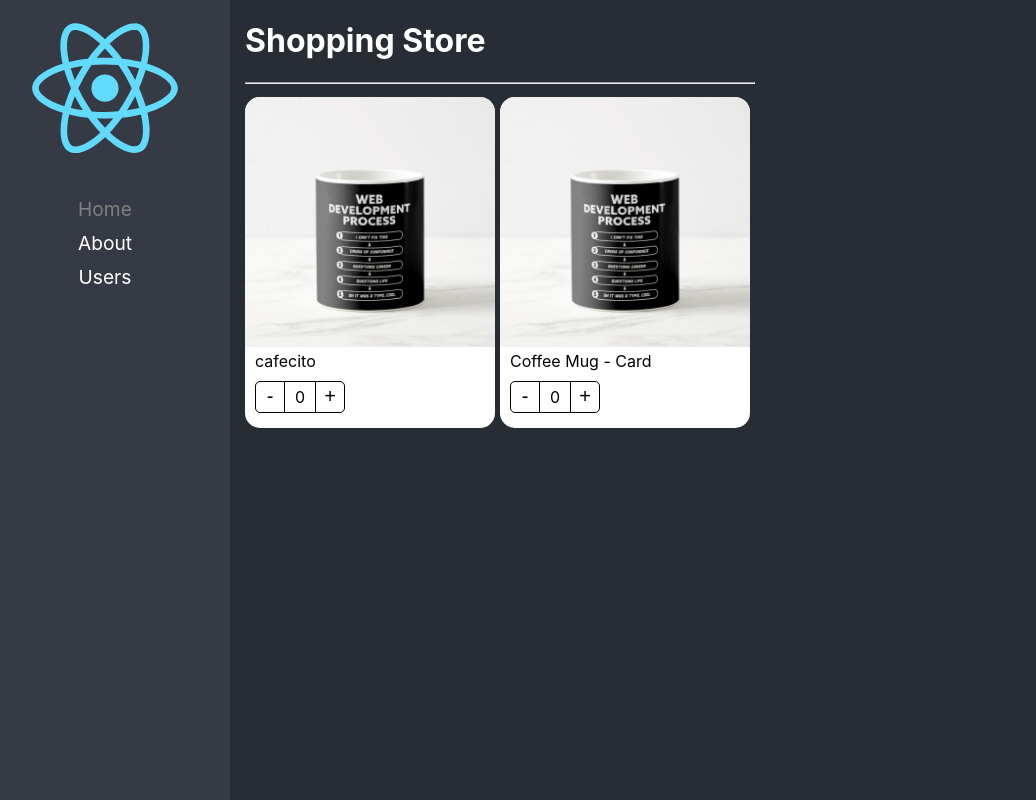
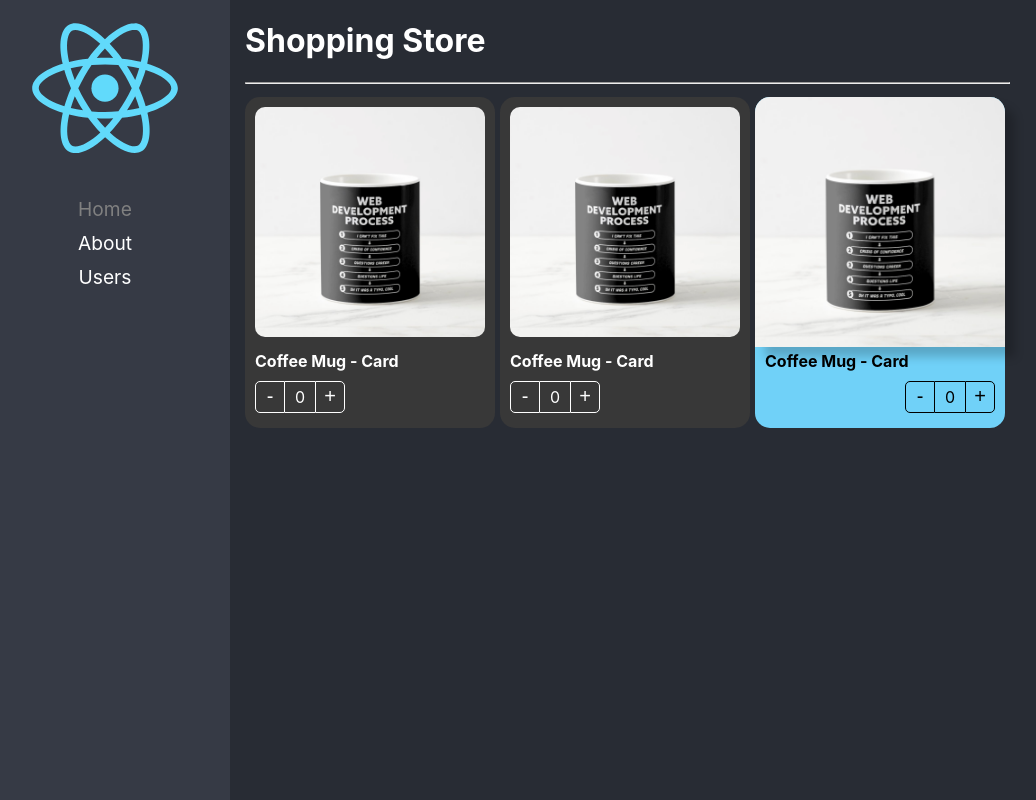
Before and after one commit to tomychi/react-app-tsx, a React (Create React App) app: page /lazy1 in a window 1280 px wide. Shown: the whole page, without its empty margins (20-1056 px from the left). Built offline with nearby package versions, Linux system fonts and the light colour scheme.

Commit message:
Component Extend Styles - listo

```diff
--- a/src/02-component-patterns/components/ProductButtons.tsx
+++ b/src/02-component-patterns/components/ProductButtons.tsx
@@ -2,13 +2,21 @@
 import { ProductContext } from "./ProductCard";
 import styles from '../styles/styles.module.css';
 
-export const  ProductButtons = () => {
+export interface Props {
+    className?: string;
+    style?: React.CSSProperties;
+}
+
+export const  ProductButtons = ({className, style }: Props) => {
 
     // extraemos la informacion del contexto
     const {increaseBy, counter} = useContext(ProductContext);
 
     return (
-        <div className={ styles.buttonsContainer }>
+        <div
+            className={ `${styles.buttonsContainer} ${className}` }
+            style={style}
+        >
 
             <button
                 className={ styles.buttonMinus }
--- a/src/02-component-patterns/components/ProductCard.tsx
+++ b/src/02-component-patterns/components/ProductCard.tsx
@@ -1,10 +1,7 @@
 import { createContext } from 'react';
 
 import { useProduct } from '../hooks/useProducts';
-import {
-    ProductContextProps,
-    ProductCardProps,
-} from '../interfaces/interfaces';
+import { ProductContextProps, Product } from '../interfaces/interfaces';
 
 import styles from '../styles/styles.module.css';
 
@@ -13,7 +10,15 @@
 // extraemos el provider; proveedor de informacion
 const { Provider } = ProductContext;
 
-export const ProductCard = ({ children, product }: ProductCardProps) => {
+// por si recibo mas de una propiedad
+export interface Props {
+    product: Product;
+    children?: React.ReactElement | React.ReactElement[]; // si envio varios hijos
+    className?: string;
+    style?: React.CSSProperties;
+}
+
+export const ProductCard = ({ children, product, className, style }: Props) => {
     const { counter, increaseBy } = useProduct();
 
     return (
@@ -24,7 +29,12 @@
                 increaseBy,
             }}
         >
-            <div className={styles.productCard}>{children}</div>
+            <div
+                className={`${styles.productCard} ${className}`}
+                style={style}
+            >
+                {children}
+            </div>
         </Provider>
     );
 };
--- a/src/02-component-patterns/components/ProductImage.tsx
+++ b/src/02-component-patterns/components/ProductImage.tsx
@@ -5,8 +5,14 @@
 import styles from '../styles/styles.module.css';
 import noImage from '../assets/no-image.jpg';
 
+export interface Props {
+    className?: string;
+    img?: string;
+    style?: React.CSSProperties;
+}
 
-export const ProductImage = ({img = ''}) => {
+
+export const ProductImage = ({img = '', className, style}: Props ) => {
 
     const { product } = useContext(ProductContext);
     let imgToShow: string;
@@ -21,7 +27,8 @@
 
     return (
         <img
-            className={ styles.productImg }
+            className={ `${styles.productImg} ${className}` }
+            style={style}
             // si viene la imagen la muestro, sino la imagen por defecto
             src={ imgToShow }
             alt="Product images"
--- a/src/02-component-patterns/components/ProductTitle.jsx
+++ b/src/02-component-patterns/components/ProductTitle.tsx
@@ -3,12 +3,24 @@
 
 import styles from '../styles/styles.module.css';
 
+
+export interface Props {
+    className?: string
+    title?: string,
+    style?: React.CSSProperties;
+}
+
+
 // le digo que el title es obligatorio
-export const ProductTitle = ({ title }: { title?: string }) => {
+export const ProductTitle = ({ title, className, style }: Props) => {
     const { product } = useContext(ProductContext);
 
     return (
-        <span className={styles.productDescription}>
+        <span
+            className={`${styles.productDescription} ${className}`}
+            style={style}
+
+        >
             {title ? title : product.title}
         </span>
     );
--- a/src/02-component-patterns/pages/ShoppingPage.tsx
+++ b/src/02-component-patterns/pages/ShoppingPage.tsx
@@ -4,6 +4,9 @@
     ProductTitle,
     ProductButtons,
 } from '../components';
+
+import '../styles/custom-styles.css';
+
 
 // ejemplo de producto
 const product = {
@@ -26,19 +29,39 @@
                 }}
             >
                 {/* dos formas de hacerlo */}
-                <ProductCard product={product}>
-                    <ProductCard.Image />
-                    <ProductCard.Title title={'cafecito'} />
-                    <ProductCard.Buttons />
+                <ProductCard
+                    product={product}
+                    className="bg-dark text-white"
+                >
+                    <ProductCard.Image className="custom-image"/>
+                    <ProductCard.Title className="text-bold"/>
+                    <ProductCard.Buttons className='custom-buttons'/>
                 </ProductCard>
 
                 {/* *****************************  */}
 
-                <ProductCard product={product}>
-                    {/* asegurarse que recibe hijos */}
-                    <ProductImage />
-                    <ProductTitle />
-                    <ProductButtons />
+                <ProductCard
+                    product={product}
+                    className="bg-dark text-white"
+                >
+                    <ProductImage className="custom-image" />
+                    <ProductTitle className="text-bold" />
+                    <ProductButtons className="custom-buttons" />
+                </ProductCard>
+
+
+                <ProductCard
+                    product={product}
+                    style= {{
+                        backgroundColor: '#70D1F8',
+                    }}
+                >
+                    <ProductImage style={{ boxShadow: '10px 10px 10px rgba(0,0,0,0.2)' }} />
+                    <ProductTitle style={{ fontWeight: 'bold'}} />
+                    <ProductButtons  style={{
+                        display: 'flex',
+                        justifyContent: 'end',
+                    }}/>
                 </ProductCard>
             </div>
         </div>
--- /dev/null
+++ b/src/02-component-patterns/styles/custom-styles.css
@@ -0,0 +1,23 @@
+.bg-dark {
+    background-color: rgb(56, 56, 56);
+}
+
+
+.text-white {
+    color: rgb(255, 255, 255);
+}
+
+.text-bold {
+    font-weight: bold;
+}
+
+.custom-image {
+    border-radius: 20px;
+    padding: 10px;
+    width: calc(100% - 20px);
+}
+
+.custom-buttons button, .custom-buttons div {
+    color: white;
+    border-color: white;
+}
```
Also changed, not shown: src/02-component-patterns/interfaces/interfaces.ts (+11 -11 lines).
